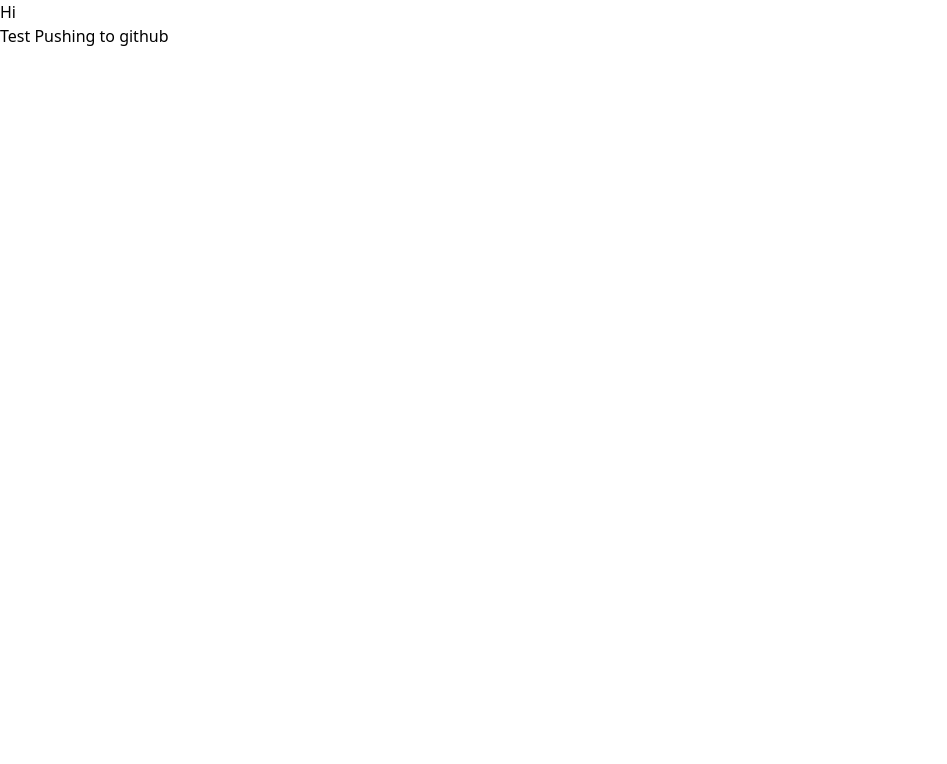
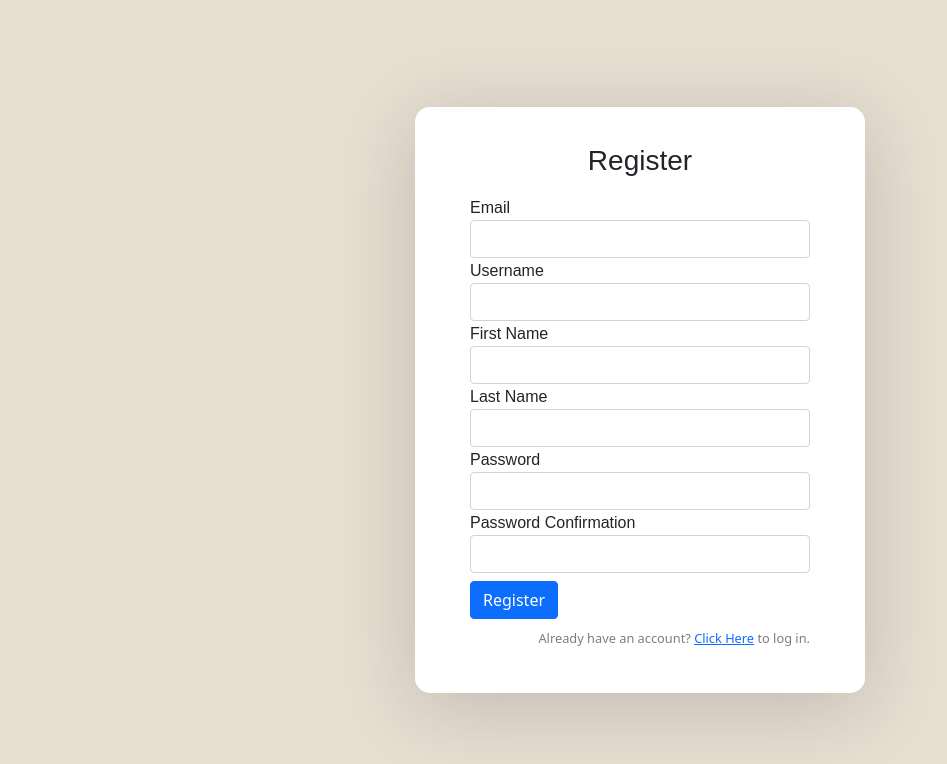
Before and after one commit to Darjow/QuizApp-Frontend-React, a React (Create React App) app: page /register in a window 1280 px wide. Shown: the top 764 px of the page, without its empty margins (0-947 px from the left). Built offline with nearby package versions, Linux system fonts and the light colour scheme.

Commit message:
made: Login.jsx, Register.jsx , css, form validation, routing

```diff
--- a/public/index.html
+++ b/public/index.html
@@ -13,8 +13,5 @@
   <body>
     <noscript>You need to enable JavaScript to run this app.</noscript>
     <div id="root"></div>
-    <p>Hi</p>
-    <p>Test Pushing to github</p>
-
   </body>
 </html>
--- a/src/App.css
+++ b/src/App.css
@@ -1,3 +1,4 @@
+
 .App {
   text-align: center;
 }
@@ -27,12 +28,3 @@
 .App-link {
   color: #61dafb;
 }
-
-@keyframes App-logo-spin {
-  from {
-    transform: rotate(0deg);
-  }
-  to {
-    transform: rotate(360deg);
-  }
-}
--- a/src/App.js
+++ b/src/App.js
@@ -1,8 +1,43 @@
 import './App.css';
+import '../node_modules/bootstrap/dist/css/bootstrap.min.css';
+import {Switch, Route} from 'react-router-dom';
+
+import Home from './pages/Home';
+import Login from './pages/Login';
+import NotFound from './pages/NotFound';
+import Register from './pages/Register';
+
+const initLogin = (username,password) => {
+// TODO DATABASE QUERY
+// if (valid login) {respond with return starting page}
+// if (invalid login) {respond with return value "errors" -> display in loginscreen}
+
+  console.log(`| Username:  ${username} | Password: ${password} | `)
+}
+
+const initRegister = (email,username,password,firstname, lastname) => {
+  console.log(email,username,password,firstname,lastname)
+   //USERNAME VALIDATION , MUST BE UNIQUE
+   //EMAIL MUST BE UNIQUE
+}
 
 function App() {
   return (
-   <div></div>
+    <Switch>
+      <Route exact path="/">
+        <Home/>
+      </Route>
+      <Route exact path="/login">
+        <Login initLogin={initLogin} />
+      </Route>
+      <Route exact path="/register">
+        <Register initRegister={initRegister}/>
+      </Route>
+      <Route path="*">
+        <NotFound />
+      </Route>
+    </Switch>
+
   );
 }
 
--- a/src/index.css
+++ b/src/index.css
@@ -1,3 +1,83 @@
 @tailwind base;
 @tailwind components;
 @tailwind utilities;
+
+@import url('https://fonts.googleapis.com/css?family=Fira+Sans:400,500,600,700,800');
+
+
+* {
+  box-sizing: border-box;
+}
+body {
+  background: #E8DED1 !important;
+  min-height: 100vh;
+  display: flex;
+  font-weight: 400;
+  font-family: 'Fira Sans', sans-serif;
+}
+
+h1,h2,h3,h4,h5,h6,label,span {
+  font-weight: 500;
+  font-family: 'Fira Sans', sans-serif;
+}
+
+body, html, .App, #root, .auth-wrapper {
+  width: 100%;
+  height: 100%;
+}
+
+.navbar-light {
+  background-color: #ffffff;
+  box-shadow: 0px 14px 80px rgba(34, 35, 58, 0.2);
+}
+
+.auth-wrapper {
+  display: flex;
+  justify-content: center;
+  flex-direction: column;
+  text-align: left;
+}
+
+.auth-inner {
+  width: 450px;
+  margin: auto;
+  background: #ffffff;
+  box-shadow: 0px 14px 80px rgba(34, 35, 58, 0.2);
+  padding: 40px 55px 45px 55px;
+  border-radius: 15px;
+  transition: all .3s;
+}
+
+.auth-wrapper .form-control:focus {
+  border-color: #167bff;
+  box-shadow: none;
+}
+
+.auth-wrapper h3 {
+  text-align: center;
+  margin: 0;
+  line-height: 1;
+  padding-bottom: 20px;
+}
+
+.custom-control-label {
+  font-weight: 400;
+}
+
+.no-account,
+.has-account,
+.has-account a,
+.no-account a {
+  text-align: right;
+  font-size: 0.8rem;
+  padding-top: 10px;
+  color: #7f7d7d;
+  margin: 0;
+}
+.link{
+  color:#167bff;
+}
+
+button{
+  color:blue;
+}
--- a/src/index.js
+++ b/src/index.js
@@ -1,17 +1,15 @@
 import React from 'react';
 import ReactDOM from 'react-dom';
+import {BrowserRouter} from "react-router-dom";
 import './index.css';
 import App from './App';
-import reportWebVitals from './reportWebVitals';
+
 
 ReactDOM.render(
   <React.StrictMode>
+    <BrowserRouter>
     <App />
+    </BrowserRouter>
   </React.StrictMode>,
   document.getElementById('root')
 );
-
-// If you want to start measuring performance in your app, pass a function
-// to log results (for example: reportWebVitals(console.log))
-// or send to an analytics endpoint. Learn more: https://bit.ly/CRA-vitals
-reportWebVitals();
--- /dev/null
+++ b/src/pages/Home.jsx
@@ -0,0 +1,11 @@
+
+const Home = () => {
+  return (
+    <div>
+      <p>Homepage</p>
+    </div>
+  )
+}
+
+
+export default Home;
--- /dev/null
+++ b/src/pages/Login.jsx
@@ -0,0 +1,47 @@
+import {Link} from 'react-router-dom';
+import {useForm} from 'react-hook-form';
+
+export default function Login({initLogin}){
+  const {register, handleSubmit, formState: { errors } }= useForm();
+
+
+  const onSubmit = (data) => {
+    const {username, password} = data;
+    initLogin(username,password);
+  }
+  return (
+    <div className="auth-wrapper">
+      <div className="auth-inner">
+      <form className="login-form" onSubmit={handleSubmit(onSubmit)}>
+        <h3>Sign In</h3>
+        <div className="form-group">
+          <label htmlFor="username">Username</label>
+          <input
+            type="text" name="username" id="username"
+            {...register('username',{ required:"Please fill in your username." })}
+            defaultValue=""
+            className="form-control"
+          />
+          {errors.username && <p className="text-red-500">{errors.username.message}</p>}
+        </div>
+
+        <div className="form-group">
+          <label htmlFor="password">Password</label>
+          <input
+            type="password" name="password" id="password"
+            {...register('password', {required:"Please fill in your password."} )}
+            className="form-control"
+            defaultValue=""
+          />
+          {errors.password && <p className="text-red-500">{errors.password.message}</p>}
+
+        </div>
+
+        <button type="submit" className="btn btn-primary mt-2">Log In</button>
+        <p className="no-account text-right">No account yet? <Link to="/register" className="text-primary">Click Here</Link> to sign up</p>
+      </form>
+      </div>
+      </div>
+
+    )
+  }
--- /dev/null
+++ b/src/pages/NotFound.jsx
@@ -0,0 +1,16 @@
+import { useLocation } from "react-router";
+
+const NotFound = () => {
+  const location = useLocation();
+
+  return (
+      <div>
+          <h1>Pagina niet gevonden</h1>
+          <p>
+              Er is geen pagina met als url {location.pathname}, probeer iets anders.
+          </p>
+      </div>
+  );
+};
+
+export default NotFound;
--- /dev/null
+++ b/src/pages/Register.jsx
@@ -0,0 +1,106 @@
+import { useForm } from "react-hook-form";
+import { Link } from "react-router-dom";
+
+
+
+
+export default function Register({initRegister}){
+
+const {register, handleSubmit, formState: { errors } ,setError, clearErrors}= useForm();
+
+const onSubmit = (data) => {
+  const {email,username, password,confirmation, firstname, lastname } = data;
+  if(password === confirmation){
+      clearErrors("confirmation");
+      initRegister(email,username,password, firstname, lastname);
+  }else{
+    setError("confirmation", {type: "validate", message:"The password combinations are not the same."});
+  }
+}
+return (
+  <div className="auth-wrapper">
+    <div className="auth-inner">
+    <form className="register-form" onSubmit={handleSubmit(onSubmit)}>
+      <h3>Register</h3>
+
+
+      <div className="form-group">
+        <label htmlFor="email">Email</label>
+        <input
+          type="text" name="email" id="email"
+          {...register('email',{ required:"Please fill in a email.", pattern:{value:/^\w+([\.-]?\w+)*@\w+([\.-]?\w+)*(\.\w{2,3})+$/, message:"Please enter a valid email."}})}
+          defaultValue=""
+          className="form-control"
+        />
+        {errors.email && <p className="text-red-500">{errors.email.message}</p>}
+      </div>
+
+      <div className="form-group">
+          <label htmlFor="username">Username</label>
+          <input
+            type="text" name="username" id="username"
+            {...register('username',{ required:"Please fill in your username." })}
+            defaultValue=""
+            className="form-control"
+          />
+          {errors.username && <p className="text-red-500">{errors.username.message}</p>}
+        </div>
+
+
+      <div className="form-group">
+        <label htmlFor="firstname">First Name</label>
+        <input
+          type="text" name="firstname" id="firstname"
+          {...register('firstname', {required:"Please fill in your first name.", pattern:{value:"/s", message:"Please input non-digits as a name"}})}
+          className="form-control"
+          defaultValue=""
+        />
+        {errors.firstname && <p className="text-red-500">{errors.firstname.message}</p>}
+
+      </div>
+
+      <div className="form-group">
+        <label htmlFor="lastname">Last Name</label>
+        <input
+          type="text" name="lastname" id="lastname"
+          {...register('lastname', {required:"Please fill in your last name.", pattern:{ value:"/s" , message:"Please input non-digits as a name"}})}
+          className="form-control"
+          defaultValue=""
+        />
+        {errors.lastname && <p className="text-red-500">{errors.lastname.message}</p>}
+
+      </div>
+
+      <div className="form-group">
+        <label htmlFor="password">Password</label>
+        <input
+          type="password" name="password" id="password"
+          {...register('password', {required:"Please fill in your password.", minLength:{ value:8 , message:"Password strength is too weak. Use a minimum length of 8"}})}
+          className="form-control"
+          defaultValue=""
+        />
+        {errors.password && <p className="text-red-500">{errors.password.message}</p>}
+
+      </div>
+
+
+      <div className="form-group">
+        <label htmlFor="confirmation">Password Confirmation</label>
+        <input
+          type="password" name="confirmation" id="confirmation"
+          {...register('confirmation', {required:"Please fill in the confirmation password.", minLength:8} )}
+          className="form-control"
+          defaultValue=""
+        />
+        {errors.confirmation && <p className="text-red-500">{errors.confirmation.message}</p>}
+
+      </div>
+
+      <button type="submit" className="btn btn-primary mt-2">Register</button>
+      <p className="has-account text-right">Already have an account? <Link to="/login" className="text-primary">Click Here</Link> to log in.</p>
+    </form>
+    </div>
+    </div>
+
+  )
+}
--- a/tailwind.config.js
+++ b/tailwind.config.js
@@ -2,7 +2,7 @@
   purge: ['./src/**/*.{js,jsx,ts,tsx}', './public/index.html'],
   darkMode: false, // or 'media' or 'class'
   theme: {
-    extend: {},
+    exports:{},
   },
   variants: {
     extend: {},
```
Also changed, not shown: package.json (+9 -3 lines), src/components/test.jsx (added), 1 other file (tests, documents, lock files or other folders).
